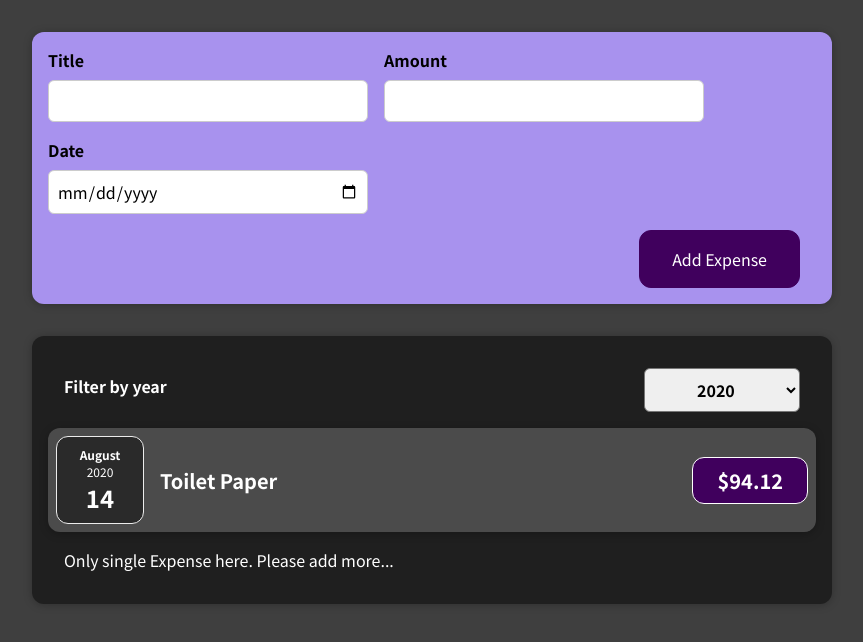
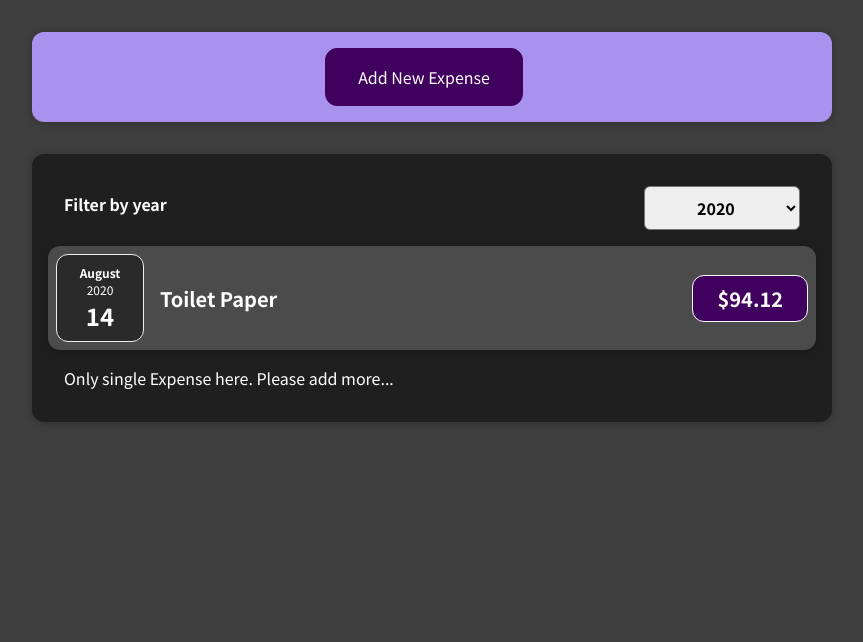
Before and after one commit to Rudra2501/firstReact, a React (Create React App) app: page / in a window 1280 px wide. Shown: the top 642 px of the page, without its empty margins (208-1071 px from the left). Built offline with nearby package versions, Linux system fonts and the light colour scheme.

Commit message:
form change

```diff
--- a/src/components/NewExpense/NewExpense.js
+++ b/src/components/NewExpense/NewExpense.js
@@ -1,20 +1,39 @@
-import React from "react";
+import React, { useState } from "react";
 
 import ExpenseForm from "./ExpenseForm";
 import "./NewExpense.css";
 
 const NewExpense = (props) => {
+  const [isEditing, setIsEditing] = useState(false);
+
   const saveExpenseDataHandler = (enteredExpenseData) => {
     const expenseData = {
       ...enteredExpenseData,
       id: Math.random().toString(),
     };
     props.onAddExpense(expenseData);
+    setIsEditing(false);
+  };
+
+  const startEditingHandler = () => {
+    setIsEditing(true);
+  };
+
+  const stopEditingHandler = () => {
+    setIsEditing(false);
   };
 
   return (
     <div className="new-expense">
-      <ExpenseForm onSaveExpenseData={saveExpenseDataHandler} />
+      {!isEditing && (
+        <button onClick={startEditingHandler}>Add New Expense</button>
+      )}
+      {isEditing && (
+        <ExpenseForm
+          onSaveExpenseData={saveExpenseDataHandler}
+          onCancel={stopEditingHandler}
+        />
+      )}
     </div>
   );
 };
```
Also changed, not shown: src/components/Expenses/ExpensesList.js (added, +25 -0 lines), src/components/Expenses/ExpensesList.css (added).
